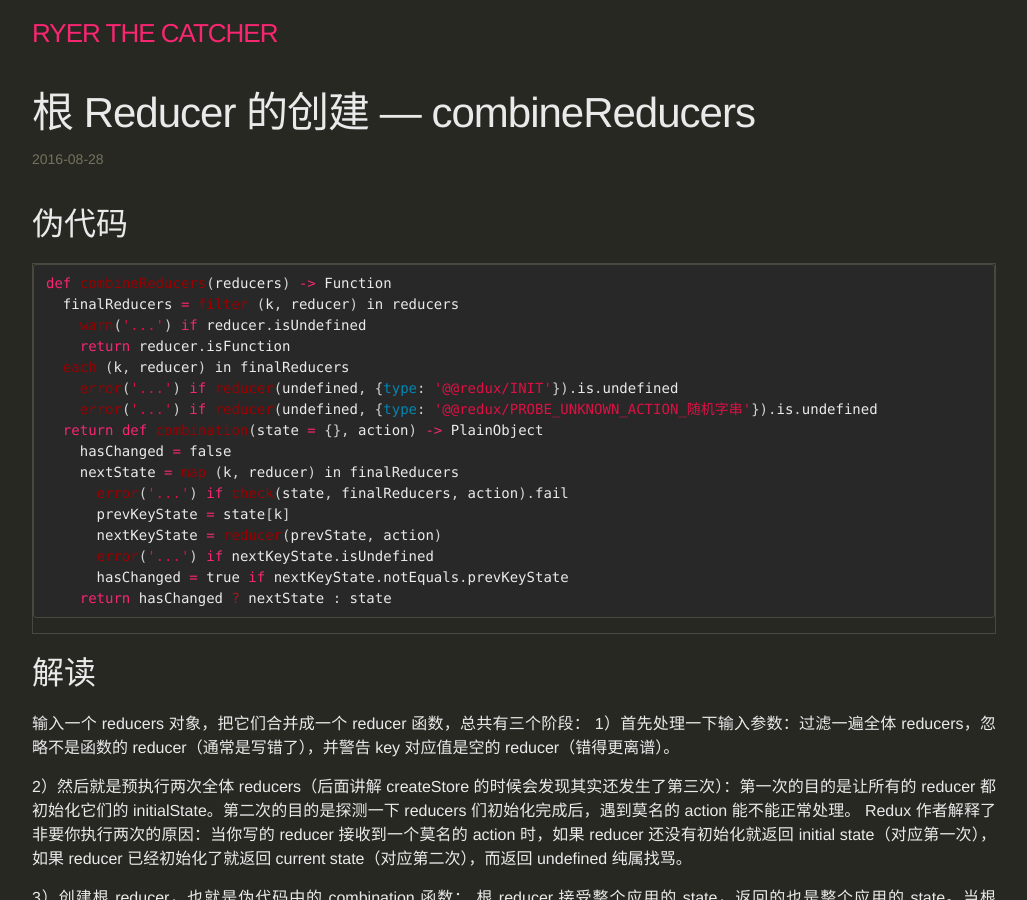
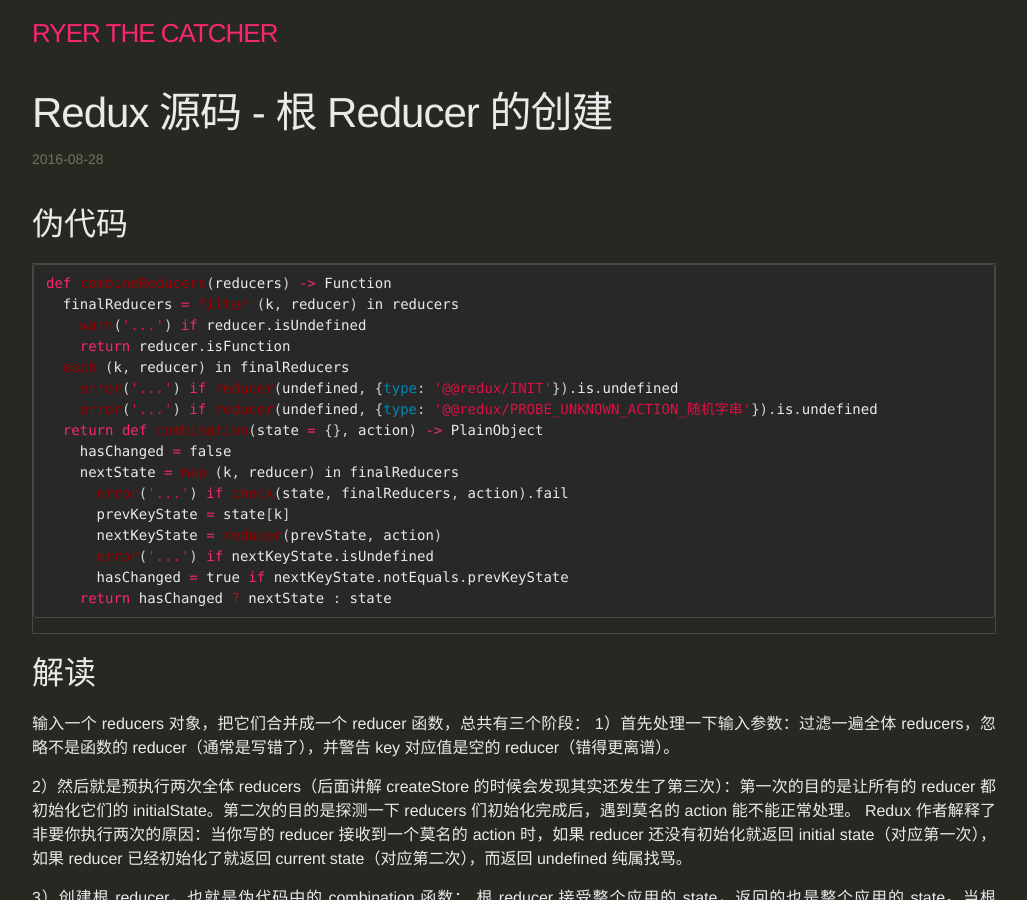
Before and after one commit to ryerh/ryerh.github.io, a Jekyll site: the page built from _posts/2016-08-28-redux-intro-1.markdown, in a window 1280 px wide and 900 px high. Shown: the whole window, without its empty margins (126-1153 px from the left). Built offline with Jekyll 4.4.1, drawn with Linux system fonts in a browser that asks for light colours.

Commit message:
Updated Redux Intro 1

```diff
--- a/_posts/2016-08-28-redux-intro-1.markdown
+++ b/_posts/2016-08-28-redux-intro-1.markdown
@@ -1,5 +1,5 @@
 ---
-title: 根 Reducer 的创建 — combineReducers
+title: Redux 源码 - 根 Reducer 的创建
 date: 2016-08-28 18:57:00 +08:00
 layout: post
 ---
```
